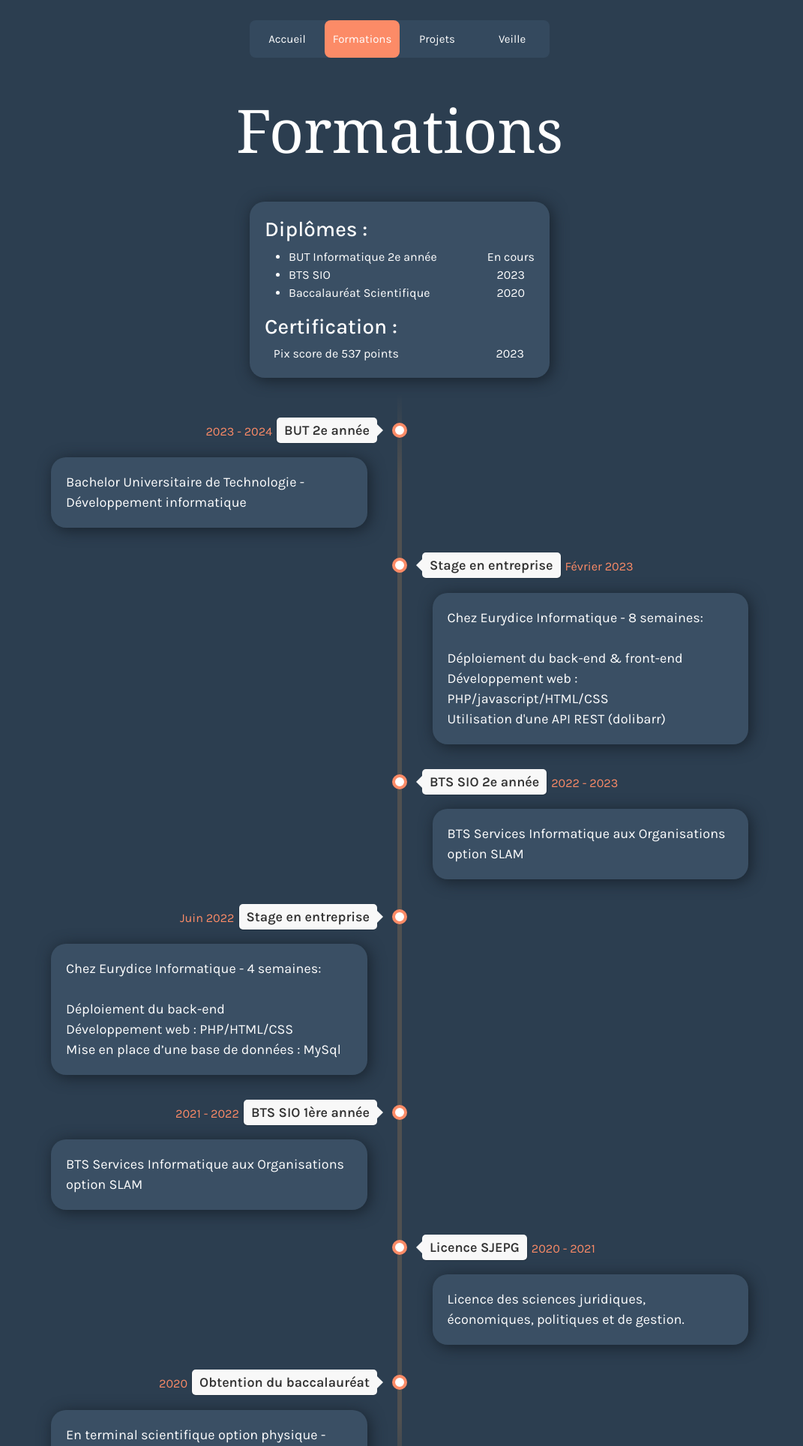
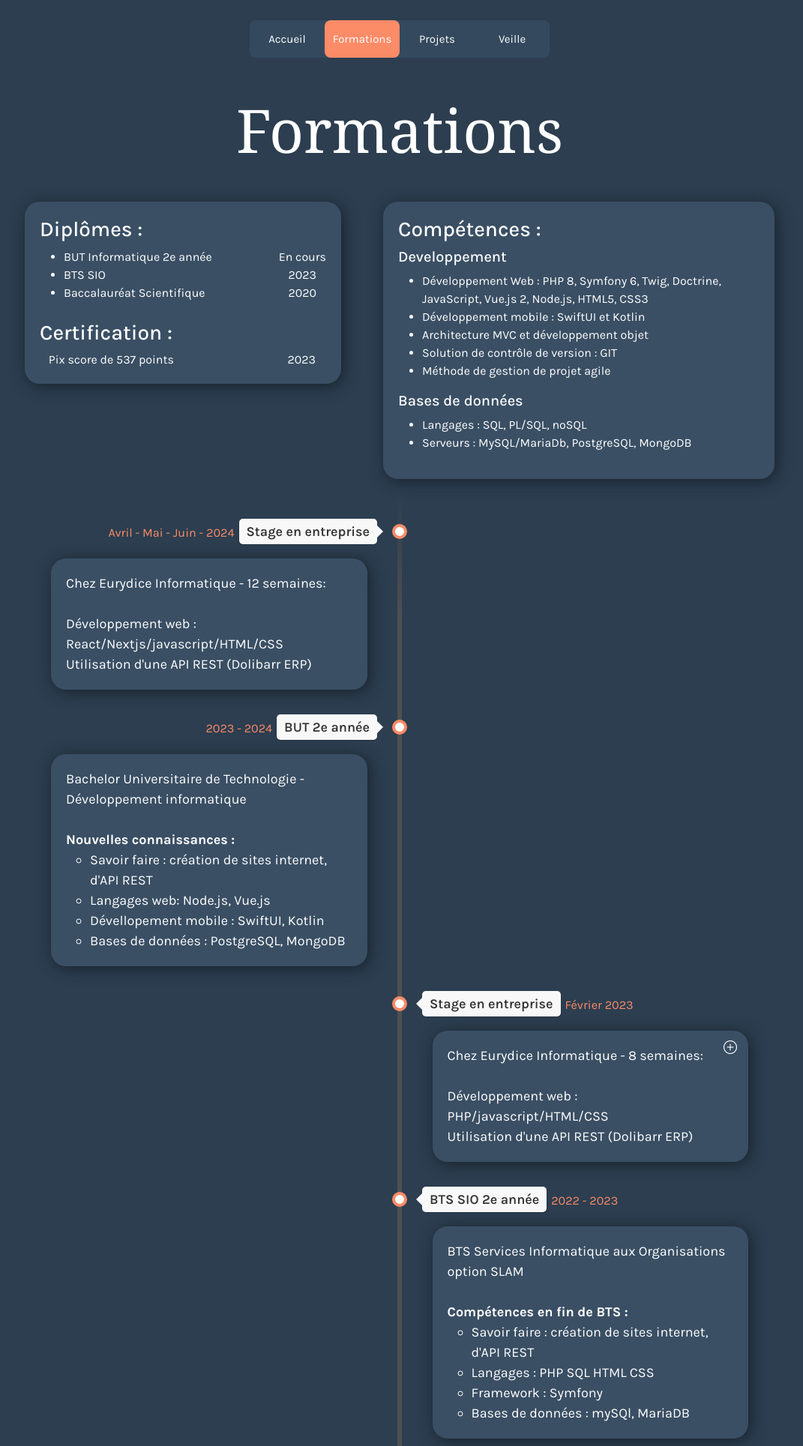
Before and after one commit to pgrvs/portfolio, a PHP site: page /formation.html in a window 1280 px wide. Shown: the top 1929 px of the page at 75% size, without its empty margins (107-1178 px from the left). Run offline with PHP 8.4, Linux system fonts and the light colour scheme.

Commit message:
update formation

```diff
--- a/formation.html
+++ b/formation.html
@@ -10,6 +10,7 @@
     <link href="https://fonts.googleapis.com/css2?family=Karla:ital,wght@0,200..800;1,200..800&display=swap" rel="stylesheet">
     <link href="https://cdn.jsdelivr.net/npm/bootstrap@5.2.2/dist/css/bootstrap.min.css" rel="stylesheet"
           integrity="sha384-Zenh87qX5JnK2Jl0vWa8Ck2rdkQ2Bzep5IDxbcnCeuOxjzrPF/et3URy9Bv1WTRi" crossorigin="anonymous">
+    <link rel="stylesheet" href="https://cdn.jsdelivr.net/npm/bootstrap-icons@1.10.4/font/bootstrap-icons.css">
     <script src="https://cdn.jsdelivr.net/npm/bootstrap@5.2.2/dist/js/bootstrap.bundle.min.js"
             integrity="sha384-OERcA2EqjJCMA+/3y+gxIOqMEjwtxJY7qPCqsdltbNJuaOe923+mo//f6V8Qbsw3"
             crossorigin="anonymous"></script>
@@ -34,18 +35,19 @@
     <h1 class="text-center text-white mb-5 titre">Formations</h1>
 
     <div class="d-flex justify-content-center">
+        <div class="encadrementFormation">
             <div class="encadrementSombre petitEncadrement">
                 <h3>Diplômes :</h3>
-            <div class="d-flex justify-content-between">
-                <ul>
-                    <li class="liDiplomes">BUT Informatique 2e année</li>
-                    <li class="liDiplomes">BTS SIO</li>
-                    <li class="liDiplomes">Baccalauréat Scientifique</li>
+                <div class="d-flex justify-content-between mb-2">
+                    <ul class="ulFormation">
+                        <li>BUT Informatique 2e année</li>
+                        <li>BTS SIO</li>
+                        <li>Baccalauréat Scientifique</li>
                     </ul>
-                <ul>
-                    <li class="liDiplomesAnnee">En cours</li>
-                    <li class="liDiplomesAnnee">2023</li>
-                    <li class="liDiplomesAnnee">2020</li>
+                    <ul class="ulDiplomesAnnee">
+                        <li>En cours</li>
+                        <li>2023</li>
+                        <li>2020</li>
                     </ul>
                 </div>
 
@@ -59,7 +61,28 @@
                     </p>
                 </div>
             </div>
+
+            <div class="encadrementSombre grandEncadrement">
+                <h3>Compétences :</h3>
+                <div class="d-flex justify-content-between flex-column">
+                    <h5>Developpement</h5>
+                    <ul class="ulFormation">
+                        <li>Développement Web : PHP 8, Symfony 6, Twig, Doctrine, JavaScript, Vue.js 2, Node.js, HTML5, CSS3</li>
+                        <li>Développement mobile : SwiftUI et Kotlin</li>
+                        <li>Architecture MVC et développement objet</li>
+                        <li>Solution de contrôle de version : GIT</li>
+                        <li>Méthode de gestion de projet agile</li>
+                    </ul>
+                    <h5>Bases de données</h5>
+                    <ul class="ulFormation">
+                        <li>Langages : SQL, PL/SQL, noSQL</li>
+                        <li>Serveurs : MySQL/MariaDb, PostgreSQL, MongoDB</li>
+                    </ul>
                 </div>
+            </div>
+        </div>
+    </div>
+
 
     <!-- Timeline -->
     <ul class="timeline ">
@@ -68,11 +91,33 @@
         <li>
             <div class="direction-l">
                 <div class="flag-wrapper">
+                    <span class="flag">Stage en entreprise</span>
+                    <span class="time-wrapper"><span class="time">Avril - Mai - Juin - 2024</span></span>
+                </div>
+                <div class="desc text-white">
+                    Chez Eurydice Informatique - 12 semaines:
+                    <br>
+                    <br>Développement web : React/Nextjs/javascript/HTML/CSS
+                    <br>Utilisation d'une API REST (Dolibarr ERP)
+                </div>
+            </div>
+        </li>
+        <li>
+            <div class="direction-l">
+                <div class="flag-wrapper">
                     <span class="flag">BUT 2e année</span>
                     <span class="time-wrapper"><span class="time">2023 - 2024</span></span>
                 </div>
                 <div class="desc text-white">
                     Bachelor Universitaire de Technologie - Développement informatique
+                    <br>
+                    <br> <strong>Nouvelles connaissances :</strong>
+                    <ul class="listeFormationCompetences">
+                        <li>Savoir faire : création de sites internet, d'API REST</li>
+                        <li>Langages web: Node.js, Vue.js</li>
+                        <li>Dévellopement mobile : SwiftUI, Kotlin</li>
+                        <li>Bases de données : PostgreSQL, MongoDB</li>
+                    </ul>
                 </div>
             </div>
         </li>
@@ -85,10 +130,11 @@
                     <span class="time-wrapper"><span class="time">Février 2023</span></span>
                 </div>
                 <div class="desc text-white">
-                    Chez Eurydice Informatique - 8 semaines: <br>
-                    <br>Déploiement du back-end & front-end
+                    <a href="projet.html#accueilClient"><i class="buttonPlus bi bi-plus-circle"></i></a>
+                    Chez Eurydice Informatique - 8 semaines:
+                    <br>
                     <br>Développement web : PHP/javascript/HTML/CSS
-                    <br>Utilisation d'une API REST (dolibarr)
+                    <br>Utilisation d'une API REST (Dolibarr ERP)
                 </div>
             </div>
         </li>
@@ -101,6 +147,14 @@
                 </div>
                 <div class="desc text-white">
                     BTS Services Informatique aux Organisations option SLAM
+                    <br>
+                    <br> <strong>Compétences en fin de BTS :</strong>
+                    <ul class="listeFormationCompetences">
+                        <li>Savoir faire : création de sites internet, d'API REST</li>
+                        <li>Langages : PHP SQL HTML CSS</li>
+                        <li>Framework : Symfony</li>
+                        <li>Bases de données : mySQl, MariaDB</li>
+                    </ul>
                 </div>
             </div>
         </li>
@@ -113,7 +167,8 @@
                     <span class="time-wrapper"><span class="time">Juin 2022</span></span>
                 </div>
                 <div class="desc text-white">
-                    Chez Eurydice Informatique - 4 semaines: <br>
+                    Chez Eurydice Informatique - 4 semaines:
+                    <br>
                     <br>Déploiement du back-end
                     <br>Développement web : PHP/HTML/CSS
                     <br>Mise en place d’une base de données : MySql
--- a/src/styles/style_global.css
+++ b/src/styles/style_global.css
@@ -1,6 +1,7 @@
 body {
     background-color: #2c3e50;
     font-family: 'Karla','Helvetica Neue',serif;
+    color: white;
 }
 
 .titre {
@@ -13,11 +14,7 @@ body {
     text-decoration: none;
 }
 
-.liDiplomes{
-    color: white;
-}
-
-.liDiplomesAnnee{
+.ulDiplomesAnnee li{
     color: white;
     list-style: none;
     text-align: center;
@@ -32,7 +29,18 @@ img {
 }
 
 .petitEncadrement{
-    max-width: 400px;
+    max-width: 422px;
+    width: 90%;
+}
+
+@media screen and (max-width: 900px) {
+    .petitEncadrement{
+        max-width: 522px;
+    }
+}
+
+.grandEncadrement{
+    max-width: 522px;
     width: 90%;
 }
 
--- a/src/styles/style_timeline.css
+++ b/src/styles/style_timeline.css
@@ -1,3 +1,33 @@
+.encadrementFormation{
+    display: flex;
+    justify-content: space-between;
+    align-items: start;
+    width: 1000px;
+}
+
+@media screen and (max-width: 1200px){
+    .encadrementFormation{
+        display: flex;
+        justify-content: center;
+        align-items: start;
+
+        .encadrementSombre{
+            margin: 20px 10px;
+        }
+    }
+
+    .grandEncadrement{
+        max-width: 422px;
+    }
+}
+
+@media screen and (max-width: 900px){
+    .encadrementFormation{
+        flex-direction: column;
+        align-items: center;
+    }
+}
+
 .timeline {
     color: rgb(50, 50, 50);
     font-size: 112.5%;
@@ -68,6 +98,10 @@
 
 .timeline li {
     padding: 1em 0;
+}
+
+.listeFormationCompetences li{
+    padding: 0;
 }
 
 .timeline li:after {
@@ -200,7 +234,20 @@
     box-shadow: 3px 3px 20px #18222c;
     text-align: start;
     padding: 20px;
+    position: relative;
+    transition: 200ms;
+}
 
+.buttonPlus{
+    position: absolute;
+    top: 10px;
+    right: 15px;
+    color: white;
+    transition: 200ms;
+}
+
+.buttonPlus:hover{
+    transform: scale(1.2);
 }
 
 .direction-r .desc {
@@ -209,7 +256,7 @@
 
 /* ================ Timeline Media Queries ================ */
 
-@media screen and (max-width: 660px) {
+@media screen and (max-width: 996px) {
     .timeline {
         width: 100%;
         padding: 4em 0 1em 0;
@@ -217,6 +264,10 @@
 
     .timeline li {
         padding: 2em 0;
+    }
+
+    .listeFormationCompetences li{
+        padding: 0;
     }
 
     .direction-l,
@@ -284,12 +335,9 @@
         position: relative;
         margin: 1em 0 0 0;
         padding: 1em;
-        background: #2c3e50;
-        border: white 2px solid;
+        background: #3a4f64;
         border-radius: 20px;
-        -webkit-box-shadow: 0 0 1px rgba(0, 0, 0, 0.2);
-        -moz-box-shadow: 0 0 1px rgba(0, 0, 0, 0.2);
-        box-shadow: 0 0 1px rgba(0, 0, 0, 0.2);
+        box-shadow: 3px 3px 20px #18222c;
         z-index: 15;
         text-align: start;
     }
```
Also changed, not shown: TODO.txt (deleted, +0 -7 lines), projet.html (+4 -4 lines), src/styles/style_card_projet.css (+1 -7 lines), 3 other files. Lines whose indentation alone changed are shown as unchanged.
